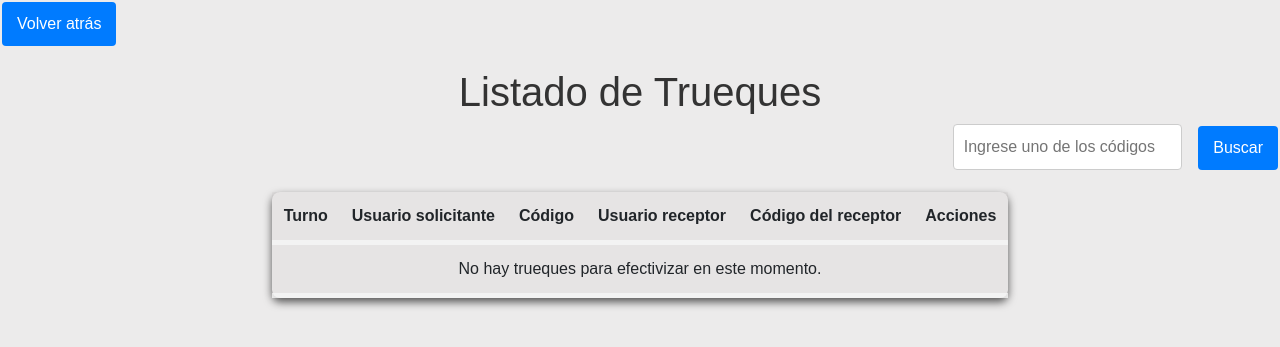
After one commit to IrinaLamboglia/Caritas_project, a Django app: page /efectivizar_trueque/ in a window 1280 px wide. The commit adds this page. Shown: the top 347 px of the page. Run offline with Django 4.2, Linux system fonts and the light colour scheme; a user stored in the database is signed in; data comes from the database, SQL or seed files in the repository; both versions use the stored data as it was after the commit; some libraries are stand-ins or nearby versions.

Commit message:
ultimos cambios Marti

```diff
--- a/login/core/formreg.py
+++ b/login/core/formreg.py
@@ -38,6 +38,7 @@ class UsuarioForm(forms.ModelForm):
     def save(self, commit=True):
         usuario = super().save(commit=False)
         usuario.username = self.cleaned_data['email']  # Establecer el correo electrónico como nombre de usuario
+        usuario.puntuacion=3
         if commit:
             usuario.save()
         return usuario
--- a/login/core/models.py
+++ b/login/core/models.py
@@ -69,7 +69,12 @@ class Solicitud(models.Model):
     fecha_solicitud = models.DateTimeField(default=timezone.now)
     estado = models.BooleanField(default=False)
     publicacionOfrecida = models.ForeignKey(Publicacion, on_delete=models.CASCADE, related_name='ofrecimientos')
+    rechazado = models.BooleanField(default=False)  # Nuevo campo
 
+
+    def rechazar(self):
+        self.rechazado = True
+        self.save()
 
     def __str__(self):
         return f"{self.solicitante} solicita {self.publicacion}"
--- a/login/core/templates/core/base.html
+++ b/login/core/templates/core/base.html
@@ -48,6 +48,8 @@
                         <li class="nav-item"><a class="nav-link" href="{% url 'mostarCategoria' %}">Desactivar/Activar categorías</a></li>
                         <li class="nav-item"><a class="nav-link" href="{% url 'mostrar_validacion' %}">Validar</a></li>
                         <li class="nav-item"><a class="nav-link" href="{% url 'visualizar_trueques_diarios' %}">Trueques diarios</a></li>
+
+                        <li class="nav-item"><a class="nav-link" href="{% url 'efectivizar_trueque' %}">Efectivizar Trueques</a></li>
                     {% else %}
                         <li class="nav-item"><a class="nav-link" href="{% url 'mis_publicaciones' %}">Mis Publicaciones</a></li>
                         <li class="nav-item"><a class="nav-link" href="{% url 'products' %}">Productos</a></li>
--- a/login/core/templates/core/listado/misTrueques.html
+++ b/login/core/templates/core/listado/misTrueques.html
@@ -180,6 +180,10 @@
                             {% csrf_token %}
                             <button type="submit">Aceptar Trueque</button>
                         </form>
+                         <form action="{% url 'rechazar_trueque' elemento.id %}" method="post">
+                            {% csrf_token %}
+                            <button type="submit">Rechazar Trueque</button>
+                        </form>
                         {% else %}
                         <p>Trueque Aceptado</p>
                         {% endif %}
--- /dev/null
+++ b/login/core/templates/efectivizar_trueque/efectivizar_trueque.html
@@ -0,0 +1,171 @@
+<!DOCTYPE html>
+<html lang="es">
+<head>
+    <meta charset="UTF-8">
+    <meta name="viewport" content="width=device-width, initial-scale=1.0">
+    <title>Listado de trueques a Efectivizar</title>
+    <link rel="stylesheet" href="https://stackpath.bootstrapcdn.com/bootstrap/5.1.3/css/bootstrap.min.css">
+    <style>
+        body {
+            font-family: Arial, sans-serif;
+            background-color: #cecaca5f;
+            margin: 0;
+            padding: 0;
+        }
+
+        h1 {
+            text-align: center;
+            margin-top: 20px;
+            color: #333;
+        }
+
+        .search-container {
+            display: flex;
+            justify-content: flex-end;
+            margin-bottom: 20px;
+        }
+
+        .search-container input[type="text"] {
+            padding: 10px;
+            border: 1px solid #ccc;
+            border-radius: 4px;
+            margin-right: 10px;
+        }
+
+        .search-container button[type="submit"] {
+            padding: 10px 15px;
+            border: none;
+            border-radius: 4px;
+            background-color: #007bff;
+            color: white;
+            cursor: pointer;
+        }
+
+        .search-container button[type="submit"]:hover {
+            background-color: #0056b3;
+        }
+
+
+        .table th, .table td {
+            padding: 12px;
+            vertical-align: middle;
+
+            border-bottom: 5px solid #f7f7f7d0;
+        }
+        .table-hover tbody tr:hover {
+            text-align: center;
+            background-color: rgba(248, 248, 249, 0.611);
+
+            border-bottom: 5px solid #f7f7f7d0;
+
+        }
+        .table-container {
+            margin: auto; /* Centra el contenedor de la tabla horizontalmente */
+
+            width: fit-content; /* Ancho ajustado al contenido */
+            height: fit-content; /* Alto ajustado al contenido */
+            background-color: #dfdcdc79;
+        }
+
+        .table {
+            border-radius: 8px;
+            text-align: center;
+            box-shadow: 0 4px 8px rgba(0, 0, 0, 0.647);
+        }
+
+        .table thead th {
+            border-bottom: 5px solid #f7f7f7d0;
+        }
+
+        .btn {
+            margin: 2px; /* Añade margen a los botones para asegurar el espaciado */
+            padding: 10px 15px;
+            border: none;
+            border-radius: 4px;
+            background-color: #007bff;
+            color: white;
+            cursor: pointer;
+        }
+    </style>
+</head>
+<body>
+    <div class="center-content">
+        <a href="{% url 'home' %}" class="btn btn-primary">Volver atrás</a>
+        <h1>Listado de Trueques</h1>
+
+        <!-- Formulario de búsqueda -->
+        <div class="search-container">
+            <form method="GET" action="">
+                <input type="text" name="q" placeholder="Ingrese uno de los códigos" value="{{ request.GET.q }}">
+                <button type="submit" class="btn btn-primary">Buscar</button>
+            </form>
+        </div>
+        {% if messages %}
+        <ul class="messages">
+            {% for message in messages %}
+                <li class="{{ message.tags }}">{{ message }}</li>
+            {% endfor %}
+        </ul>
+        {% endif %}
+        <!-- Contenedor de la tabla -->
+        <div class="table-container">
+            <table class="table table-hover">
+                <thead>
+                    <tr>
+                        <th scope="col">Turno</th>
+                        <th scope="col">Usuario solicitante</th>
+                        <th scope="col">Código</th>
+                        <th scope="col">Usuario receptor</th>
+                        <th scope="col">Código del receptor</th>
+                        <th scope="col">Acciones</th>
+                    </tr>
+                </thead>
+                <tbody>
+                    {% for publicacion in trueques %}
+                    <tr>
+                        <th scope="row">{{ publicacion.turno.fecha }}</th>
+                        <td>{{ publicacion.solicitante.email }}</td>
+                        <td>{{ publicacion.codigo_confirmacion_solicitante }}</td>
+                        <td>{{ publicacion.receptor.email }}</td>
+                        <td>{{ publicacion.codigo_confirmacion_receptor }}</td>
+                        <td>
+                            <form method="post" action="{% url 'aceptacion_trueque' publicacion.id %}" style="display:inline;">
+                                {% csrf_token %}
+                                <button type="submit" class="btn btn-primary">Aceptar</button>
+                            </form>
+                            <form method="post" action="{% url 'rechazar_efectivizacion' publicacion.id %}" style="display:inline;">
+                                {% csrf_token %}
+                                <button type="submit" class="btn btn-primary">Rechazar</button>
+                            </form>
+                            <form method="post" action="{% url 'penalizar_trueque' publicacion.id %}" style="display:inline;">
+                                {% csrf_token %}
+                                <button type="submit" class="btn btn-primary">Penalizar Solicitante</button>
+                            </form>
+                            <form method="post" action="{% url 'penalizar_trueque' publicacion.id %}" style="display:inline;">
+                                {% csrf_token %}
+                                <button type="submit" class="btn btn-primary">Penalizar Receptor</button>
+                            </form>
+
+
+
+
+
+                    </tr>
+                    {% empty %}
+                    <tr>
+                        <td colspan="6">No hay trueques para efectivizar en este momento.</td>
+                    </tr>
+                    {% endfor %}
+                </tbody>
+            </table>
+        </div>
+
+    </div>
+    <script src="https://code.jquery.com/jquery-3.6.0.min.js"></script>
+    <script src="https://cdn.jsdelivr.net/npm/@popperjs/core@2.9.3/dist/umd/popper.min.js"></script>
+    <script src="https://stackpath.bootstrapcdn.com/bootstrap/5.1.3/js/bootstrap.min.js"></script>
+
+
+
+</body>
+</html>
--- a/login/core/urls.py
+++ b/login/core/urls.py
@@ -29,6 +29,8 @@ from aceptarTrueque.views import aceptar_trueque
 from elegirTurno.views import elegir_turno
 from confirmarTurno.views import confirmar_turno
 from visualizarTrueques.views import visualizar_trueques_diarios
+from efectivizar_trueques.views import efectivizar_trueques,aceptacion_trueque,penalizar_trueque,rechazar_efectivizacion
+from rechazarTrueque.views import rechazar_trueque
 
 
 urlpatterns = [
@@ -87,4 +89,10 @@ urlpatterns = [
     path('confirmar-turno/<int:trueque_id>/', confirmar_turno, name='confirmar_turno'),
 
     path('trueques_diarios/', visualizar_trueques_diarios, name='visualizar_trueques_diarios'),
+    path('efectivizar_trueque/', efectivizar_trueques, name='efectivizar_trueque'),
+    path('aceptacion_trueque/<int:id>', aceptacion_trueque, name='aceptacion_trueque'),
+    path('rechazar_efectivizacion/<int:id>', rechazar_efectivizacion, name='rechazar_efectivizacion'),
+    path('penalizar_trueque/<int:trueque_id>/', penalizar_trueque, name='penalizar_trueque'),
+    path('rechazar_trueque/<int:solicitud_id>/', rechazar_trueque, name='rechazar_trueque'),
+
 ]
--- /dev/null
+++ b/login/efectivizar_trueques/views.py
@@ -0,0 +1,97 @@
+from django.shortcuts import render, redirect, get_object_or_404
+from core.models import Trueque, Usuario,Solicitud
+from django.db.models import Q
+from django.contrib.auth import get_user_model
+
+from django.core.mail import send_mail, EmailMessage
+from django.contrib import messages
+from django.utils import timezone
+import datetime
+
+def efectivizar_trueques(request):
+    usuario_actual =get_user_model().objects.get(pk=request.user.id)
+ # Obtener el usuario actual
+    #filial=usuario_actual.filial # Acceder a la filial del usuario desde el modelo
+    today = datetime.date.today()
+
+    query = request.GET.get('q')
+    if query:
+        trueques = Trueque.objects.filter(
+            Q(codigo_confirmacion_solicitante=query) | Q(codigo_confirmacion_receptor=query)
+        )
+        if not trueques.exists():
+            messages.error(request, 'No se encontró ningún trueque con el código proporcionado.')
+    else:
+        trueques = Trueque.objects.filter(aceptado=False, confirmado=True) #filial=filial, turno=today
+    return render(request, 'efectivizar_trueque/efectivizar_trueque.html', {'trueques': trueques})
+
+def enviar_correo_ayudante(ayudante):
+    asunto = "No olvides de calificar el producto"
+    mensaje = f"¡Hola {ayudante.nombre} {ayudante.apellido}! Recuerda califica el producto una vez terminado el trueque, Saludos."
+    correo_destino = ayudante.email
+    send_mail(asunto, mensaje, 'tucorreo@gmail.com', [correo_destino])
+
+def aceptacion_trueque(request, id):
+    print("estoty")
+    trueque = Trueque.objects.get(id=id)
+    trueque.aceptado = True
+    trueque.fecha_aceptacion = timezone.now()
+     # Asigna la fecha y hora actual
+    trueque.save()
+    enviar_correo_ayudante(trueque.solicitante)
+    enviar_correo_ayudante(trueque.receptor)
+
+
+    return redirect('efectivizar_trueque')
+
+
+
+def rechazar_efectivizacion(request, id):
+    trueque = get_object_or_404(Trueque, id=id)
+    solicitud = Solicitud.objects.filter(publicacion=trueque.solicitante, publicacionOfrecida=trueque.receptor).first()
+
+    if solicitud:
+        # Reactivar las publicaciones
+        solicitud.publicacion.estado = True
+        solicitud.publicacionOfrecida.estado = True
+        solicitud.publicacion.save()
+        solicitud.publicacionOfrecida.save()
+
+        # Eliminar la solicitud
+        solicitud.delete()
+
+    # Eliminar el trueque
+    trueque.delete()
+
+    messages.success(request, 'El trueque ha sido rechazado y las publicaciones reactivadas.')
+    return redirect('efectivizar_trueques')
+
+
+# views.py
+def penalizar_trueque(request, trueque_id):
+    if request.method == 'POST':
+        # Obtener el trueque a penalizar
+        trueque = get_object_or_404(Trueque, id=trueque_id)
+
+        # Penalizar al usuario asociado al trueque
+        usuario = trueque.solicitante  # Obtener el usuario solicitante del trueque
+        usuario.puntuacion -= 3
+        usuario.save()
+
+        # Manejar la solicitud (reactivar publicaciones y eliminar solicitud)
+        solicitud = Solicitud.objects.filter(solicitante=trueque.solicitante, publicacionOfrecida__usuario=trueque.receptor).first()
+        if solicitud:
+            solicitud.publicacion.estado = True
+            solicitud.publicacionOfrecida.estado = True
+            solicitud.publicacion.save()
+            solicitud.publicacionOfrecida.save()
+            solicitud.delete()
+
+        # Eliminar el trueque
+        trueque.delete()
+
+        # Mensaje de éxito
+        messages.success(request, 'El usuario ha sido penalizado y las publicaciones reactivadas.')
+
+    # Redireccionar a la página de efectivizar_trueques independientemente del método de solicitud
+    return redirect('efectivizar_trueque')
```
Also changed, not shown: login/confirmarTurno/views.py (+49 -4 lines), login/core/templates/confirmarTurno/confirmar_turno.html (+31 -4 lines), login/core/templates/rechazarTurno/rechazar_trueque.html (added, +38 -0 lines), login/core/views.py (+5 -5 lines), login/rechazarTrueque/views.py (added, +38 -0 lines), login/core/migrations/0023_solicitud_rechazado_alter_publicacion_trueque.py (added), login/db.sqlite3, login/media/publicaciones/Comprobante_alta_-_SI202.png (added), 3 other files.
